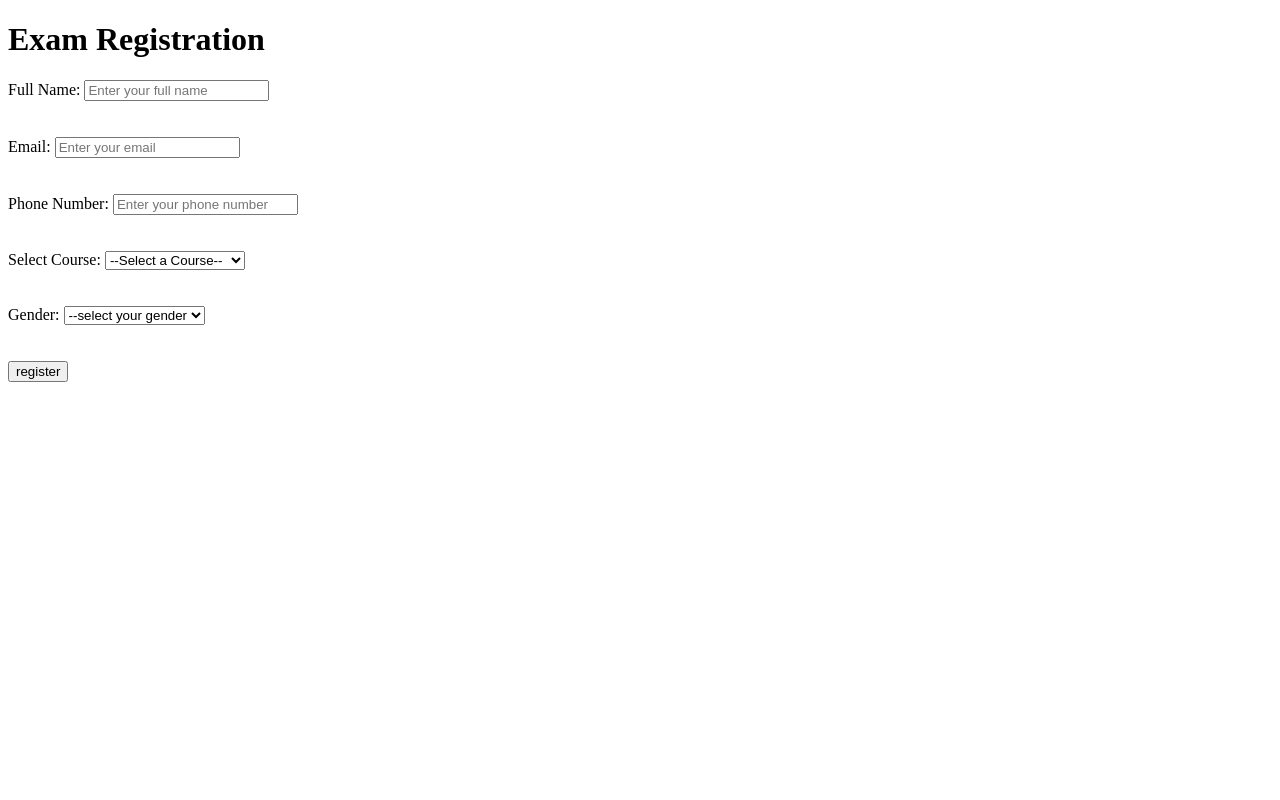
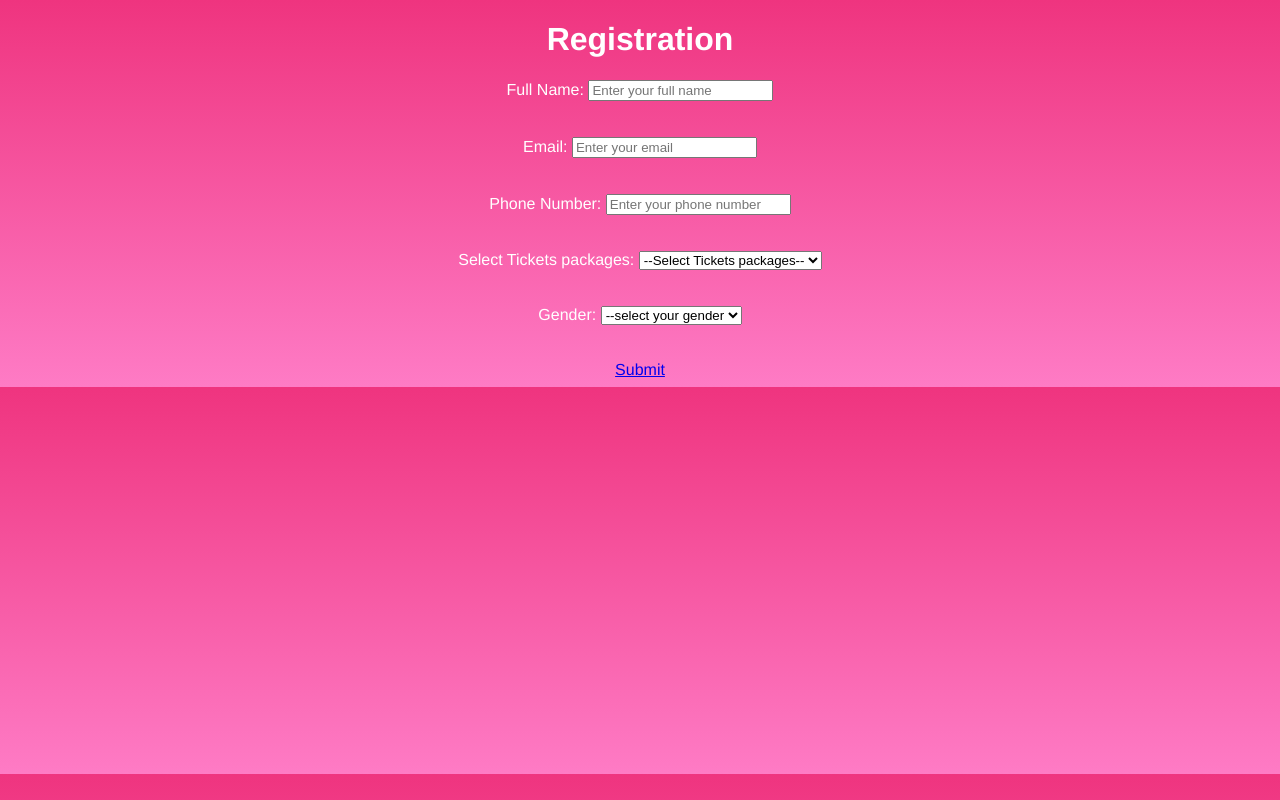
Before and after one commit to tharnika6194/tharu, a plain HTML site: page tharu7.html in a window 1280 px wide. Drawn offline with Linux system fonts and the light colour scheme.

Commit message:
tharu7.html file modified

```diff
--- a/tharu7.html
+++ b/tharu7.html
@@ -5,10 +5,20 @@
     <meta charset="UTF-8">
     <meta name="viewport" content="width=device-width, initial-scale=1.0">
     <title>Exam Registration</title>
+    <style>
+         body {
+      margin: 10;
+      font-family: 'Franklin Gothic Medium', 'Arial Narrow', Arial, sans-serif;
+      background: linear-gradient(to bottom, #ef347f, #fe7bc5);
+      color: #fff;
+      text-align: center;
+    }
+
+    </style>
 </head>
 <body>
-    <div class="container">
-        <h1>Exam Registration</h1>
+     <div class="container">
+        <h1> Registration</h1>
         <form action="/submit_registration" method="POST">
             <!-- Full Name -->
             <label for="fullName">Full Name:</label>
@@ -22,14 +32,13 @@
             <label for="phone">Phone Number:</label>
             <input type="tel" id="phone" name="phone" placeholder="Enter your phone number" required>
             <br><br><br>
+
             <!-- Course Selection -->
-            <label for="course">Select Course:</label>
-            <select id="course" name="course" required>
-                <option value="">--Select a Course--</option>
-                <option value="webDevelopment">Web Development</option>
-                <option value="dataScience">Data Science</option>
-                <option value="ai">Artificial Intelligence</option>
-                <option value="cyberSecurity">Cyber Security</option>
+            <label for="Tickets">Select Tickets packages:</label>
+            <select id="Tickets" name="Tickets" required>
+                <option value="">--Select Tickets packages--</option>
+                <option value="General Admission">General Admission</option>
+                <option value="VIP package">VIP package</option>
             </select>
             <br><br><br>
             <!--Gender-->
@@ -41,7 +50,7 @@
             </select>
             <br><br><br>
             <!-- Submit Button -->
-            <button type="file:///C:/Users/pnare/sample.html">register</button>
+             <a href="s.html">Submit</a>
         </form>
     </div>
 </body>
```
